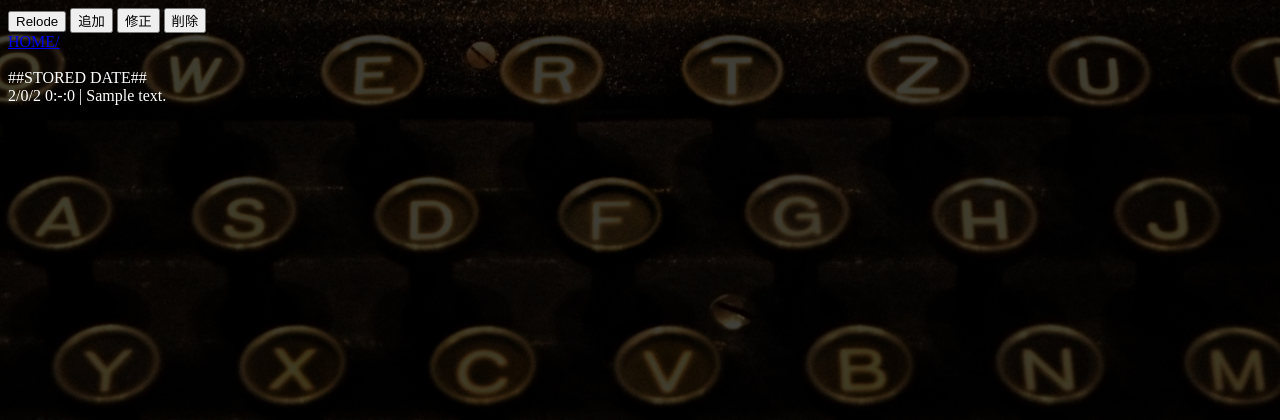
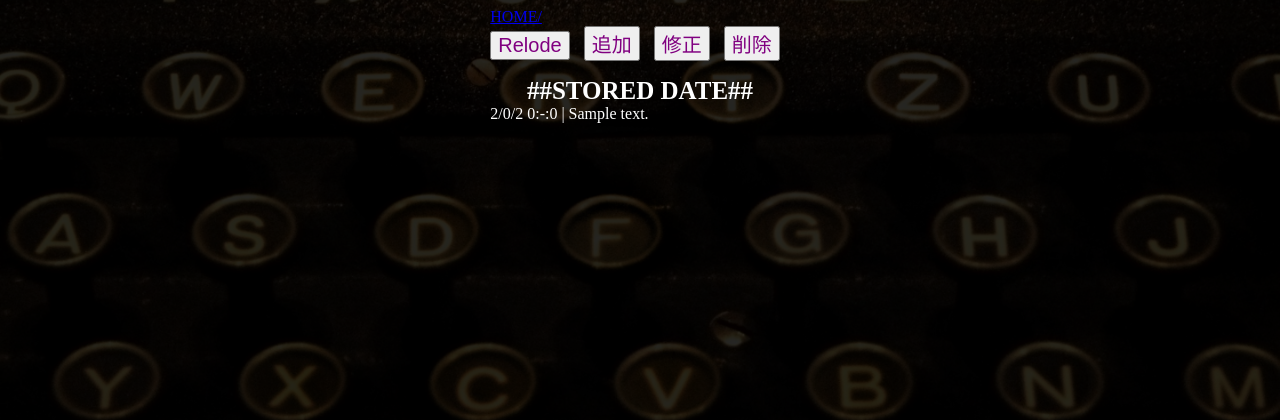
Before and after one commit to RantaWatari/wawata_deta_space, a Flask app: template flask_file/templates/index.html in a window 1280 px wide. Shown: the top 420 px of the page. Run offline with Flask 2, Linux system fonts and the light colour scheme; the template is opened without the code that fills it: most values are stand-ins (such as "Sample title", 1, 10 or a date in 2020).

Commit message:
Was edit html and css.

```diff
--- a/flask_file/static/css/main.css
+++ b/flask_file/static/css/main.css
@@ -1,10 +1,69 @@
 
 body{
     --text-bright-color:#fff;
-    background-image: linear-gradient(rgba(0,0,0,0.75),rgba(0,0,0,0.75)), url(../img/enigma.jpg);
+    background-image: linear-gradient(rgba(0,0,0,0.85),rgba(0,0,0,0.85)), url(../img/enigma.jpg);
     background-position: center;
 	background-size: cover;
 	background-size: cover;
 	color: #fff;
 	color: var(--text-bright-color);
 }
+
+
+section{
+	align-items: center;
+	justify-content: center;
+	text-align:center;
+	display: flex;
+}
+
+
+.con {
+	display: flex;
+	flex-direction: column;
+}
+a{
+	text-align: left;
+}
+
+
+ul{
+	padding-left: 0px;
+}
+
+li{
+	text-align: left;
+	float: auto;
+	overflow: hidden;
+}
+
+.button{
+	margin-right: 10px;
+	font-style: normal;
+}
+
+strong{
+	font-size: 25px;
+}
+
+@media screen and (max-width: 786px){
+	.button{
+		font-size: 20px;
+		color: green;
+	}
+}
+
+
+@media screen and (min-width: 786px){
+	.button{
+		font-size: 20px;
+		color: red;
+	}
+}
+
+@media screen and (min-width: 1200px){
+	.button{
+		font-size: 20px;
+		color: purple;
+	}
+}
--- a/flask_file/templates/base.html
+++ b/flask_file/templates/base.html
@@ -4,6 +4,7 @@
 <head>
     <meta charset="UTF-8">
     <link rel="stylesheet" href="{{ url_for('static', filename='css/main.css') }}">
+    <meta name="viewport" content="width=device-width">
 </head>
 
 <body>
--- a/flask_file/templates/index.html
+++ b/flask_file/templates/index.html
@@ -1,46 +1,56 @@
 {% extends "base.html" %}
 {% block content %}
 
+<section>
+    <div class="con">
+    <a href="/">HOME/</a>
     {% if select == "insert"%}
-    INSERT
+        <strong>INSERT</strong>
         <form action="/" method="post">
-        <input type="text" name="insert_text" required>
+            <input class="button" type="text" name="insert_text" required>
             <input type="hidden" name="sql_cmd" value="insert">
-        <input type="submit">
+            <input class="button" type="submit" value="INSERT">
         </form>
     {% elif select == "update"%}
-    UPDATE
+        <strong>UPDATE</strong>
         <form action="/" method="post">
             {% for post in posts%}
-            <input name="update_texts" value="{{post['text']}}" required><br>
+                <input class="button" id="update_text" name="update_texts" value="{{post['text']}}" required>
                 <input type="hidden" name="update_id" value="{{post['key']}}">
+                <br>
             {% endfor %}
             <input type="hidden" name="sql_cmd" value="update">
-        <input type="submit">
+            <input class="button" type="submit" value="UPDATE">
         </form>
     {% elif select == "delete"%}
-    DELETE
+        <strong>DELETE</strong>
         <form action="/" method="post">
+            <ul type="None">
             {% for post in posts%}
-            <input type="checkbox" name="delete_id" value="{{post['key']}}">{{post["text"]}}<br>
+                <li>
+                    <input type="checkbox" id="{{post['key']}}" name="delete_id" value="{{post['key']}}">
+                    <label class="button" for="{{post['key']}}">{{post['text']}}</label>
+                </li>
             {% endfor %}
+            </ul>
             <input type="hidden" name="sql_cmd" value="delete">
-        <input type="submit">
+            <input class="button" type="submit" value="DELETE">
         </form>
     {% else %}
     <form action="/" method="get">
-    <button type="submit">Relode</button>
-    <button type="submit" name="select" value="insert">追加</button>
-    <button type="submit" name="select" value="update">修正</button>
-    <button type="submit" name="select" value="delete">削除</button>
+        <button class="button" type="submit">Relode</button>
+        <button class="button" type="submit" name="select" value="insert">追加</button>
+        <button class="button" type="submit" name="select" value="update">修正</button>
+        <button class="button" type="submit" name="select" value="delete">削除</button>
     </form>
     {% endif %}
-<a href="/">HOME/</a>
-<br><br>
 
-##STORED DATE## <br>
+    <ul type="None">
+    <strong class="title">##STORED DATE##</strong>
     {% for post in posts%}
-    {{post["time"][0]}}/{{post["time"][1]}}/{{post["time"][2]}} {{post["time"][3]}}:{{post["time"][4]}}:{{post["time"][5]}} | {{post["text"]}} <br>
+        <li>{{post["time"][0]}}/{{post["time"][1]}}/{{post["time"][2]}} {{post["time"][3]}}:{{post["time"][4]}}:{{post["time"][5]}} | {{post["text"]}}</li>
     {% endfor %}
-
+    </ul>
+    </div>
+</section>
 {% endblock %}
```
Also changed, not shown: 2 other files. Lines whose indentation alone changed are shown as unchanged.
